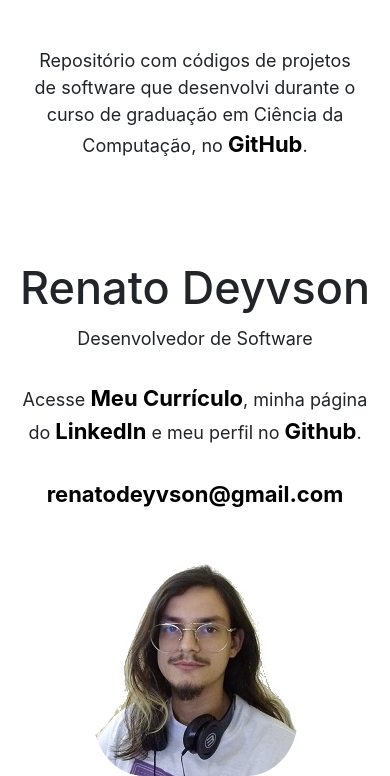
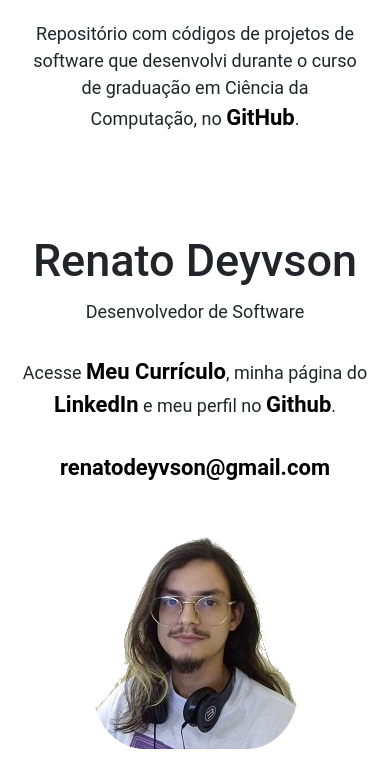
Before and after one commit to minirenatinho/minirenatinho.github.io, a plain HTML site: page index.html in a window 390 px wide. Shown: the part 1505-2281 px from the top of the page. After the commit the page ends 2254 px from the top, so only its background shows below. Drawn offline with Linux system fonts and the light colour scheme.

Commit message:
fix mobile font

```diff
--- a/css/main.css
+++ b/css/main.css
@@ -89,7 +89,7 @@ a:hover {
 @media screen and (max-width: 770px) {
 
 	* {
-		font-family: unset;
+		font-family: Roboto, Oxygen, Ubuntu, Cantarell, 'Open Sans', 'Helvetica Neue', sans-serif;
 	}
 
 	.about-session {
```
